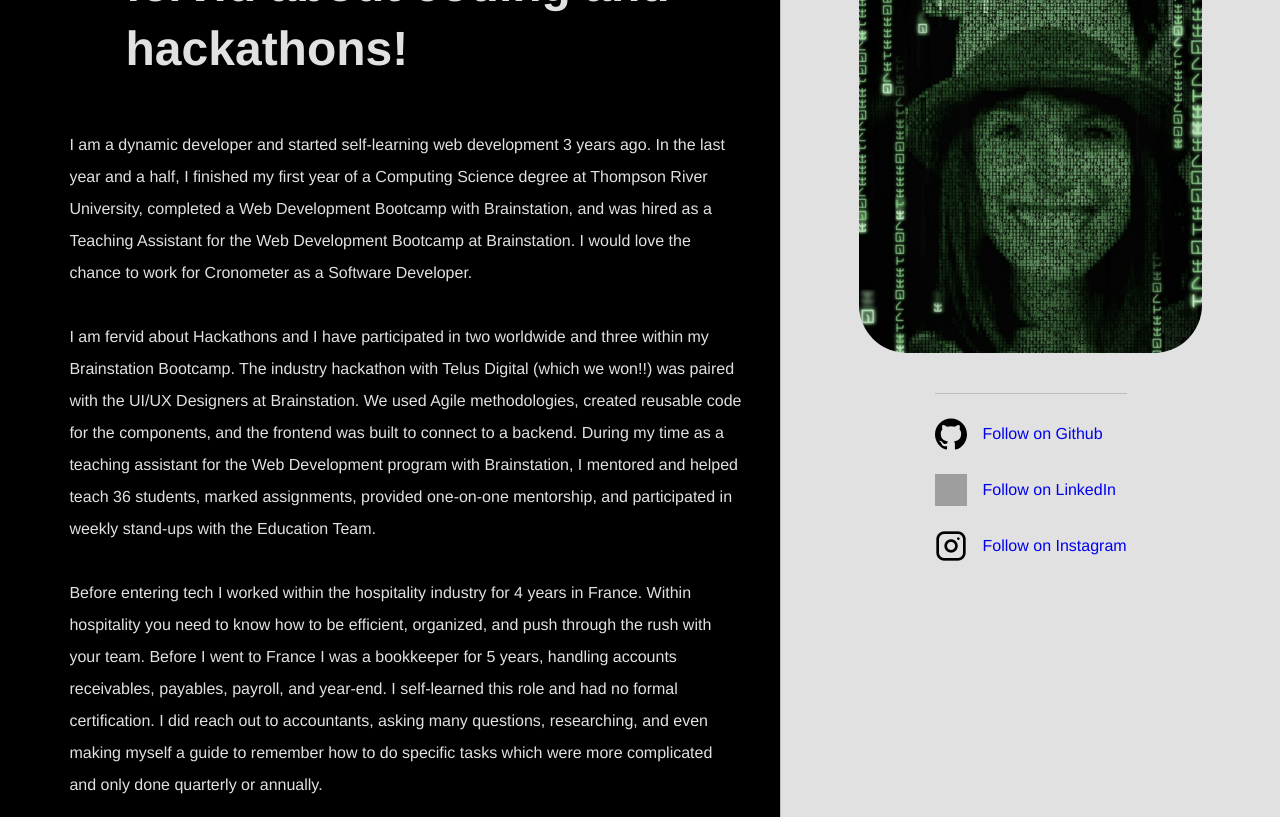
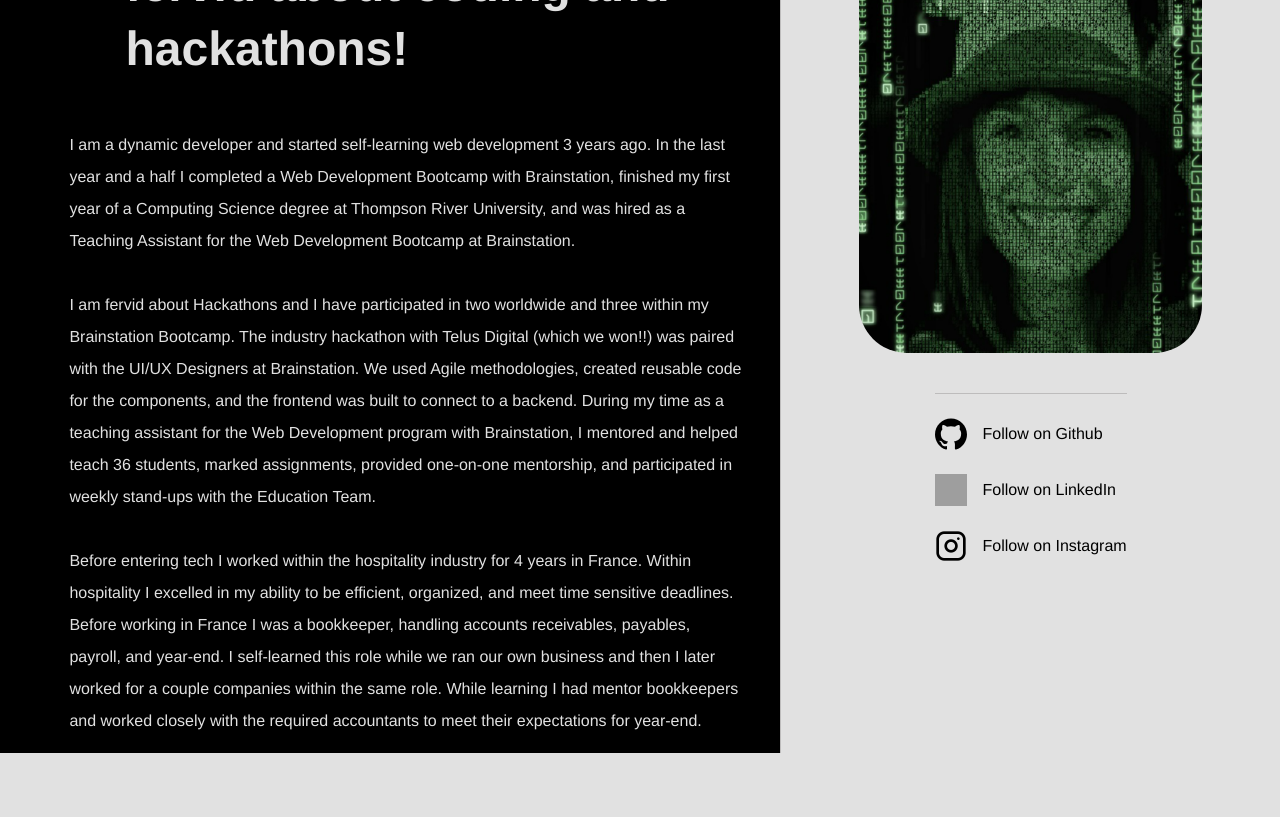
Before and after one commit to revyrob/portfolio, a React (Create React App) app: page /About in a window 1280 px wide. Shown: the part 300-1117 px from the top of the page. After the commit the page ends 1053 px from the top, so only its background shows below. Built offline with nearby package versions, Linux system fonts and the light colour scheme; grey boxes are pictures that could not be loaded.

Commit message:
working on styling for Projects page title

```diff
--- a/src/components/About/About.jsx
+++ b/src/components/About/About.jsx
@@ -16,11 +16,23 @@
         <div className='about__info'>
         <h1 className='about__title'>I'm <span className="about__title--change">Kayle Robson</span>.  I am fervid about coding and hackathons!</h1>
 
-        <p className='about__p'> I am a dynamic developer and started self-learning web development 3 years ago. In the last year and a half, I finished my first year of a Computing Science degree at Thompson River University, completed a Web Development Bootcamp with Brainstation, and was hired as a Teaching Assistant for the Web Development Bootcamp at Brainstation.  I would love the chance to work for Cronometer as a Software Developer.
+        <p className='about__p'>I am a dynamic developer and started self-learning web development 3 years ago.
+        In the last year and a half I completed a Web Development Bootcamp with Brainstation, finished my first year of a Computing Science degree at Thompson River University,
+         and was hired as a Teaching Assistant for the Web Development Bootcamp at Brainstation.
         </p>
-        <p className='about__p'>I am fervid about Hackathons and I have participated in two worldwide and three within my Brainstation Bootcamp.  The industry hackathon with Telus Digital (which we won!!)  was paired with the UI/UX Designers at Brainstation.  We used Agile methodologies, created reusable code for the components, and the frontend was built to connect to a backend.   During my time as a teaching assistant for the Web Development program with Brainstation, I mentored and helped teach 36 students, marked assignments, provided one-on-one mentorship, and participated in weekly stand-ups with the Education Team.
+        <p className='about__p'>I am fervid about Hackathons and I have participated in two worldwide and three within my
+        Brainstation Bootcamp.  The industry hackathon with Telus Digital (which we won!!)  was paired with the UI/UX Designers
+        at Brainstation.  We used Agile methodologies, created reusable code for the components, and the frontend was
+        built to connect to a backend.  During my time as a teaching assistant for the Web Development program with Brainstation,
+        I mentored and helped teach 36 students, marked assignments, provided one-on-one mentorship, and participated in weekly
+        stand-ups with the Education Team.
         </p>
-        <p className='about__p'>Before entering tech I worked within the hospitality industry for 4 years in France.  Within hospitality you need to know how to be efficient, organized, and push through the rush with your team.  Before I went to France I was a bookkeeper for 5  years, handling accounts receivables, payables, payroll, and year-end.  I self-learned this role and had no formal certification.  I did reach out to accountants, asking many questions, researching, and even making myself a guide to remember how to do specific tasks which were more complicated and only done quarterly or annually.  </p>
+        <p className='about__p'>Before entering tech I worked within the hospitality industry for 4 years in France.
+        Within hospitality I excelled in my ability to be efficient, organized, and meet time
+        sensitive deadlines.  Before working in France I was a bookkeeper, handling accounts receivables, payables, payroll,
+        and year-end.  I self-learned this role while we ran our own business and then I later worked for a couple companies within
+        the same role.  While learning I had mentor bookkeepers and worked closely with the required accountants to meet their expectations
+        for year-end. </p>
         </div>
 
         <div className='about__more'>
--- a/src/components/About/About.scss
+++ b/src/components/About/About.scss
@@ -58,6 +58,7 @@
         width: 90%;
         line-height: 2rem;
         margin-bottom: 1rem;
+
     }
     &__img{
         display: flex;
@@ -93,6 +94,7 @@
         }
         &--p{
             margin:0;
+            color:black;
         }
     }
     &__socialListItem { display: flex;
--- a/src/components/Banner/Banner.jsx
+++ b/src/components/Banner/Banner.jsx
@@ -8,7 +8,7 @@
     // Create reference to store the DOM element containing the animation
 	const el = useRef(null);
     // Create reference to store the Typed instance itself
-      const typed = useRef(null);
+    const typed = useRef(null);
 
     useEffect(() => {
       const options = {
--- a/src/components/ProjectList/ProjectList.scss
+++ b/src/components/ProjectList/ProjectList.scss
@@ -10,13 +10,16 @@
     flex-wrap: wrap;
     justify-content: center;
     align-items: center;
+
     }
     &__title{
         font-family: $secondary-font;
-        font-size: 1.75rem;
+        font-size: 2rem;
         margin-left: 10%;
+
         @include tablet {
             font-size: 2.5rem;
+            margin-top: 7rem;
         }
 
 
```
